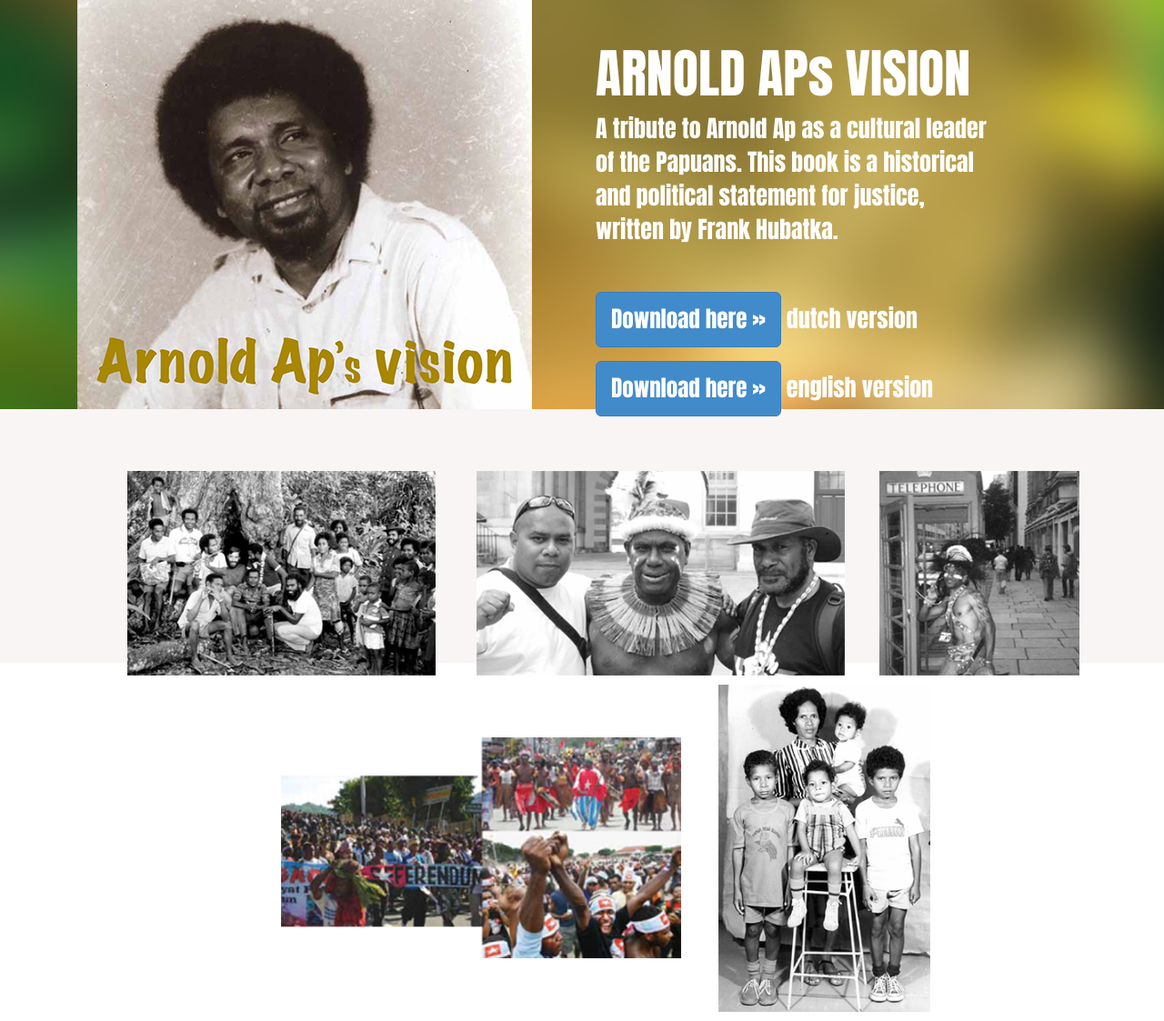
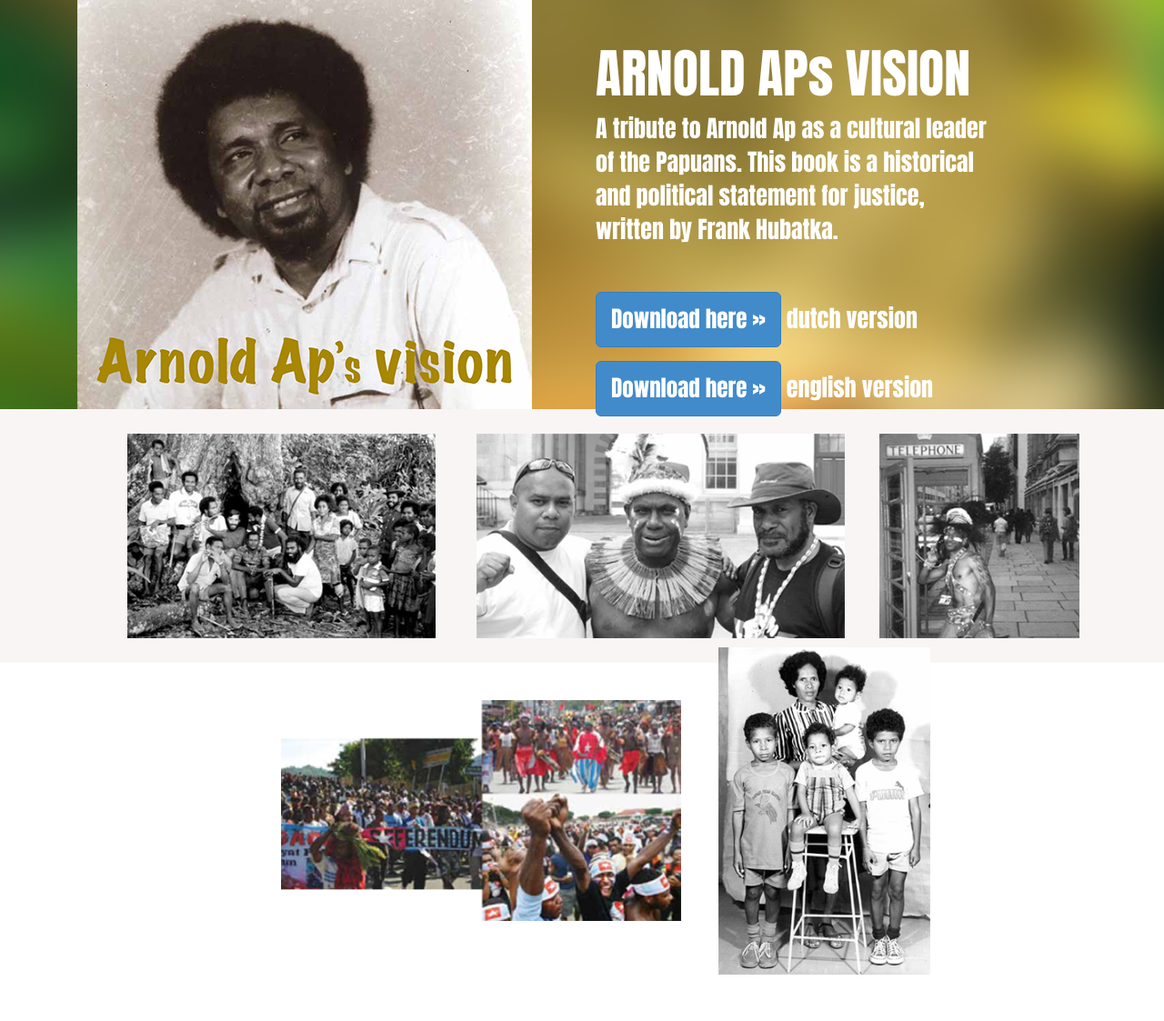
Before and after one commit to HenryCordes/arnoldap.com, a PHP site: page / in a window 1280 px wide. Shown: the part 53-1176 px from the top of the page at 91% size. After the commit the page ends 1125 px from the top, so only its background shows below. Run offline with PHP 8.4, Linux system fonts and the light colour scheme; some libraries are stand-ins or nearby versions.

Commit message:
styles images top height

```diff
--- a/css/main.css
+++ b/css/main.css
@@ -79,7 +79,7 @@ body {
 .jumbotron.right{ float:right;}
 
 @media (min-width: 1442px) and (max-width: 1983px){
-    #image-container  { position: relative; top: 263px; }
+    #image-container  { position: relative;  top: 158px;; }
     .jumbotron h1, .jumbotron .h1 {
 		font-size: 58px;
 	}
@@ -88,7 +88,7 @@ body {
 
 @media (min-width: 1200px) and (max-width: 1441px){
 	body { background-image: url(../assets/img/bg_1400.jpg) ; }
-	#image-container { top: 15px;}
+	#image-container { top: -26px;}
 	#cover {display: none;}
 	#cover-top {display: block;}
 	.jumbotron h1, .jumbotron .h1 {
```
